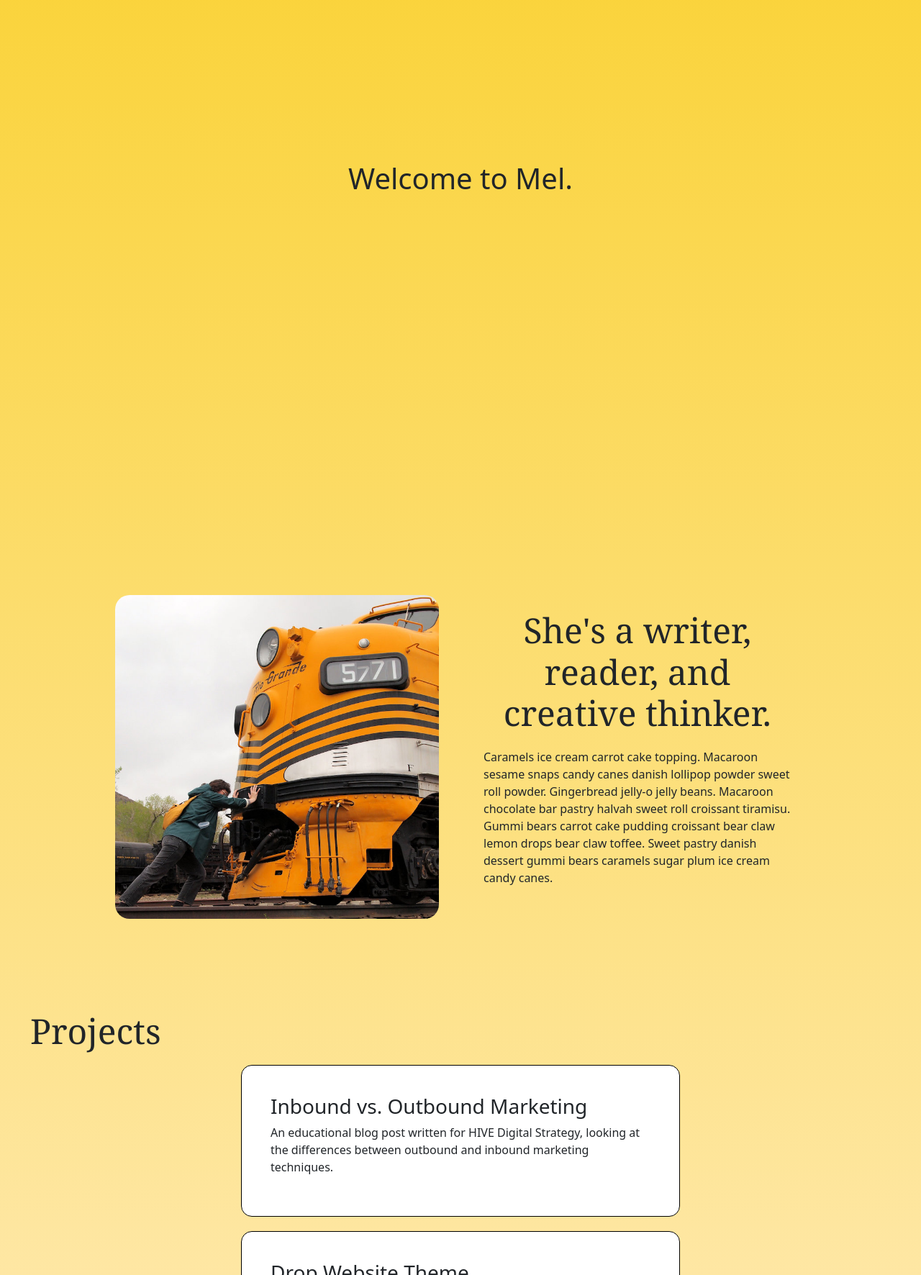
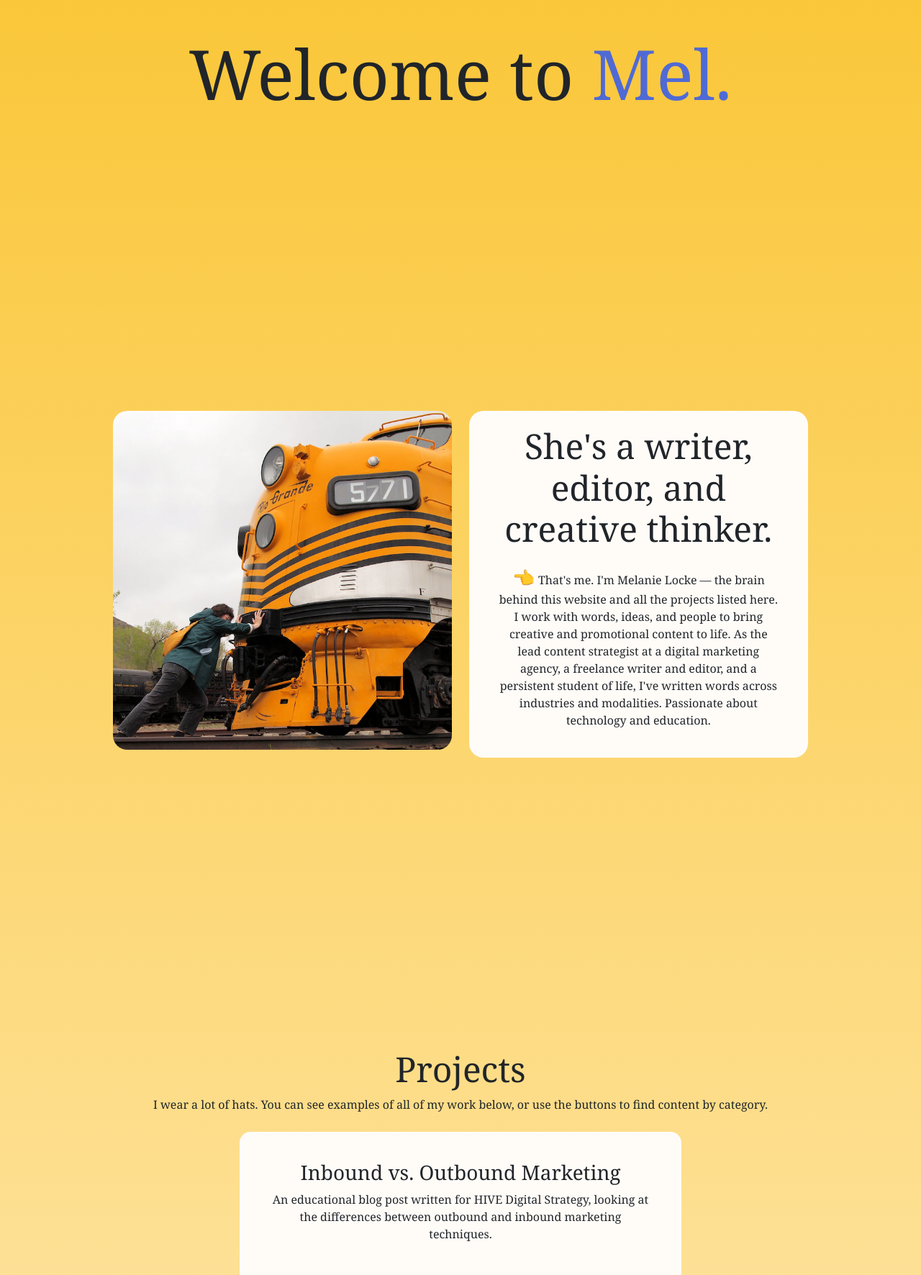
Before and after one commit to MelanieALocke/melaniealocke.github.io, a React (Create React App) app: page / in a window 1280 px wide. Shown: the part 148-1920 px from the top of the page at 72% size. Built offline with nearby package versions, Linux system fonts and the light colour scheme.

Commit message:
Add formatting and content to Welcome and About components

```diff
--- a/src/App.css
+++ b/src/App.css
@@ -28,43 +28,60 @@
 
 h2 {
   font-size: 3rem;
-  font-family: Georgia, Times, serif;
 }
 
 main {
-  background-image: linear-gradient(#FAD234, #ffecbf);
+  background-image: linear-gradient(#FAC532, #ffecbf);
+  font-family: Georgia, Times, serif;
   display: inline-block;
 }
 
 .Container {
   display: flex;
+  flex-flow: row wrap;
   justify-content: center;
+  align-content: center;
   align-items: center;
-  height: 100vh;
-  padding: 40px 30px;
+  padding: 15% 3%;
+  box-sizing: border-box;
+  text-align: center;
 }
 
 .Image {
-  max-width: 450px;
   border-radius: 20px;
+  max-width: 100%;
 }
 
-#about-content {
+#welcome-message {
+  font-size: 6rem;
+}
+
+.Blue-underline-link {
+  text-decoration: none;
+  color: #506AD4;
+}
+
+.Blue-underline-link:hover {
+  padding-bottom: 2px;
+  text-decoration: underline wavy #506AD4;
+  color: #506AD4;
+}
+
+#about {
   padding: 20px;
 }
 
-#welcome-content {
-  text-align: center;
-  font-size: 6rem;
-  width: 80%;
+#about-words {
+  background-color: #FFFCF8;
+  border-radius: 20px;
+  padding: 20px;
 }
 
 .Card {
-  border: .75px solid black;
   border-radius: 15px;
   padding: 15px;
   margin: 10px;
-  background-color: white;
+  background-color: #FFFCF8;
   max-width: 50%;
 }
 
--- a/src/components/About.js
+++ b/src/components/About.js
@@ -6,8 +6,8 @@ import Col from 'react-bootstrap/Col';
 
 export default function About() {
     return (
-        <Container fluid>
-            <section id="about" className="Container">
+        <Container fluid className="Container" id="about-container">
+            <section id="about">
                 <div id="about-content">
                     <Row className="justify-content-md-center">
                         <Col md="5">
@@ -20,13 +20,19 @@ export default function About() {
                             </div>
                         </Col>
                         <Col md="5">
-                            <div>
-                                <div style={{ textAlign: "center", margin: 20 }}>
-                                    <h2>She's a writer, reader, and creative thinker.</h2>
+                            <div id="about-words">
+                                <div>
+                                    <h2>
+                                        She's a writer, editor, and creative thinker.
+                                    </h2>
                                 </div>
                                 <div style={{ margin: 20 }}>
                                     <p>
-                                        Caramels ice cream carrot cake topping. Macaroon sesame snaps candy canes danish lollipop powder sweet roll powder. Gingerbread jelly-o jelly beans. Macaroon chocolate bar pastry halvah sweet roll croissant tiramisu. Gummi bears carrot cake pudding croissant bear claw lemon drops bear claw toffee. Sweet pastry danish dessert gummi bears caramels sugar plum ice cream candy canes.
+                                        <span style={{ fontSize: "25px", paddingRight: "5px" }}>&#128072;</span>
+                                        That's me. I'm Melanie Locke — the brain behind this website and all the projects listed here.
+                                        I work with words, ideas, and people to bring creative and promotional content to life.
+                                        As the lead content strategist at a digital marketing agency, a freelance writer and editor, and a persistent student of life, I've written words across industries and modalities.
+                                        Passionate about technology and education.
                                     </p>
                                 </div>
                             </div>
--- a/src/components/Projects.js
+++ b/src/components/Projects.js
@@ -6,13 +6,14 @@ import Col from 'react-bootstrap/Col';
 
 export default function Projects() {
     return (
-        <Container fluid>
-            <section id="projects" className="Container">
+        <Container fluid className="Container">
+            <section id="projects">
                 <div id="projects-content">
-                    <Row className="justify-content-center">
+                    <Row className="justify-content-mid-center">
                         <div>
                             <div>
                                 <h2>Projects</h2>
+                                <p>I wear a lot of hats. You can see examples of all of my work below, or use the buttons to find content by category.</p>
                             </div>
                         </div>
                     </Row>
--- a/src/components/Welcome.js
+++ b/src/components/Welcome.js
@@ -3,10 +3,10 @@ import Container from 'react-bootstrap/Container';
 
 export default function Welcome() {
     return (
-        <Container fluid>
-            <section id="welcome" className="Container">
+        <Container fluid className="Container">
+            <section id="welcome">
                 <div id="welcome-content">
-                    <h1> Welcome to Mel.</h1>
+                    <h1 id="welcome-message">Welcome to <a href="/#about" className="Blue-underline-link">Mel.</a></h1>
                 </div>
             </section>
         </Container>
```
